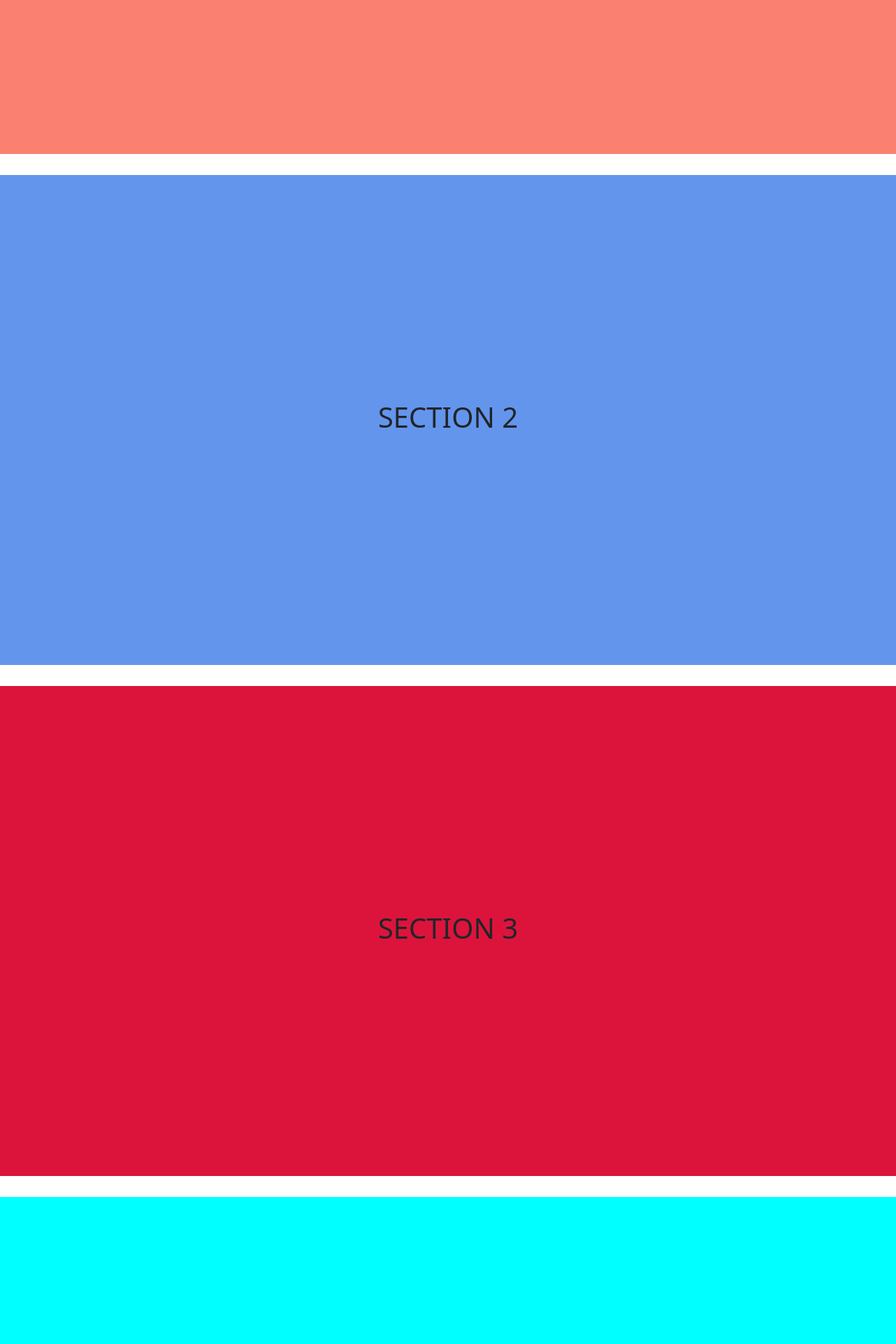
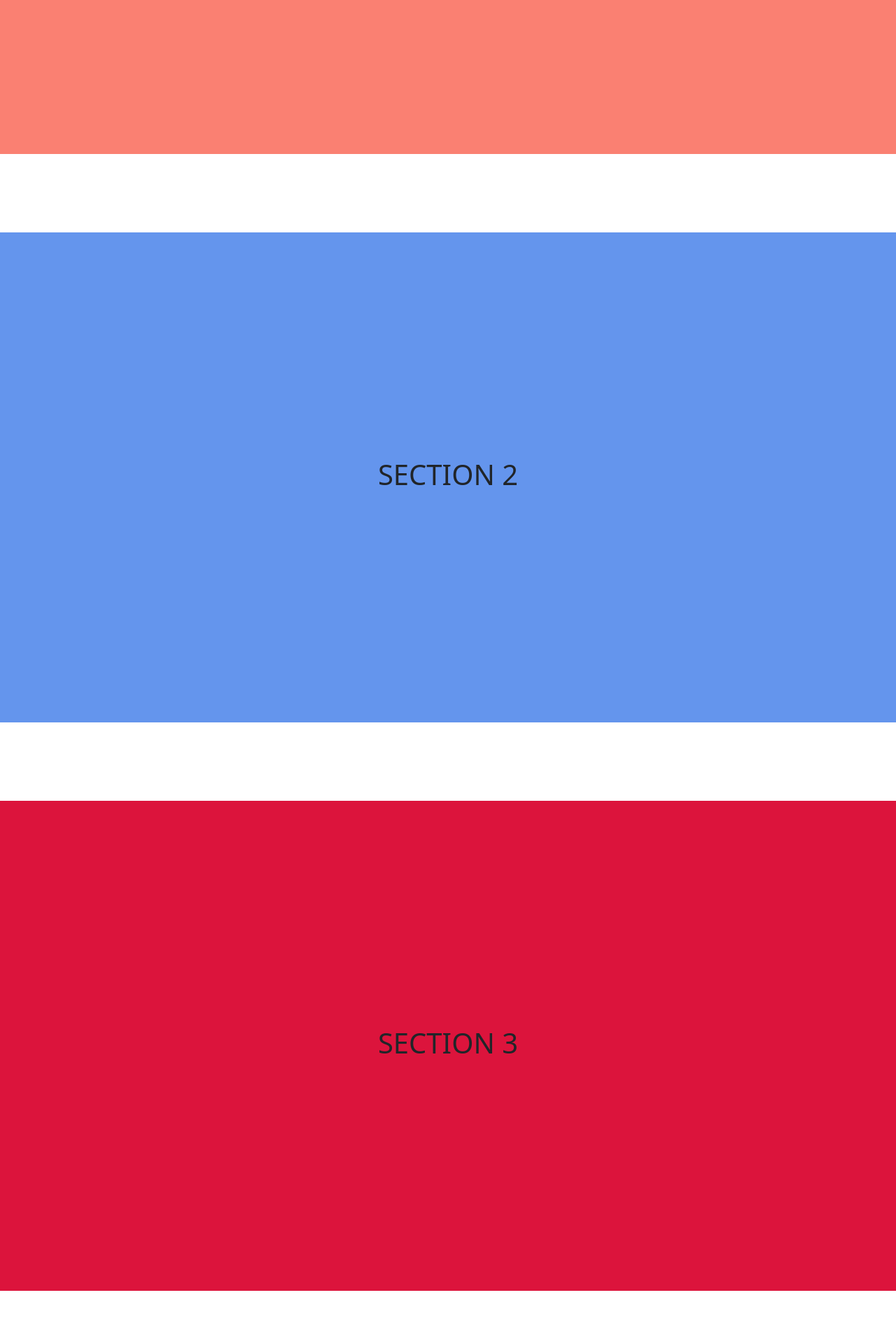
Before and after one commit to johancastillo/ct-landingpage, a PHP site: page / in a window 1280 px wide. Shown: the part 592-2512 px from the top of the page at 70% size. Run offline with PHP 8.4, Linux system fonts and the light colour scheme.

Commit message:
Sections v2

```diff
--- a/assets/css/main.css
+++ b/assets/css/main.css
@@ -28,22 +28,8 @@ header .navbar {
         color: #000; }
 
 .box {
-  margin-top: 30px;
   width: 100%;
   height: 700px;
   display: flex;
   justify-content: center;
   align-items: center; }
-
-.box#section1 {
-  background: salmon;
-  margin-top: 112px !important; }
-
-.box#section2 {
-  background: cornflowerblue; }
-
-.box#section3 {
-  background: crimson; }
-
-.box#section4 {
-  background: cyan; }
--- a/assets/scss/_sections.scss
+++ b/assets/scss/_sections.scss
@@ -1,5 +1,4 @@
 .box{
-    margin-top: 30px;
     width: 100%;
     height: 700px;
 
@@ -8,20 +7,3 @@
     justify-content: center;
     align-items: center;
 }
-
-.box#section1{
-    background: salmon;
-    margin-top: 112px !important;
-}
-
-.box#section2{
-    background: cornflowerblue;
-}
-
-.box#section3{
-    background: crimson;
-}
-
-.box#section4{
-    background: cyan;
-}
--- a/index.php
+++ b/index.php
@@ -16,21 +16,30 @@
 
     <!-- Sections -->
     <section>
-        <div class="box" id="section1">
+        <!-- Section 1 -->
+        <div style="height: 112px" id="section1"></div>
+        <div class="box" style="background: salmon">
             <h1 class="text-uppercase">Section 1</h1>
         </div>
 
-        <div class="box" id="section2">
+        <!-- Section 2 -->
+        <div style="height: 112px" id="section2"></div>
+        <div class="box" style="background: cornflowerblue">
             <h1 class="text-uppercase">Section 2</h1>
         </div>
 
-        <div class="box" id="section3">
+        <!-- Section 3 -->
+        <div style="height: 112px" id="section3"></div>
+        <div class="box" style="background: crimson">
             <h1 class="text-uppercase">Section 3</h1>
         </div>
 
-        <div class="box" id="section4">
+        <!-- Section 4 -->
+        <div style="height: 112px" id="section4"></div>
+        <div class="box" style="background: cyan">
             <h1 class="text-uppercase">Section 4</h1>
         </div>
+
     </section>
 
 </body>
```
